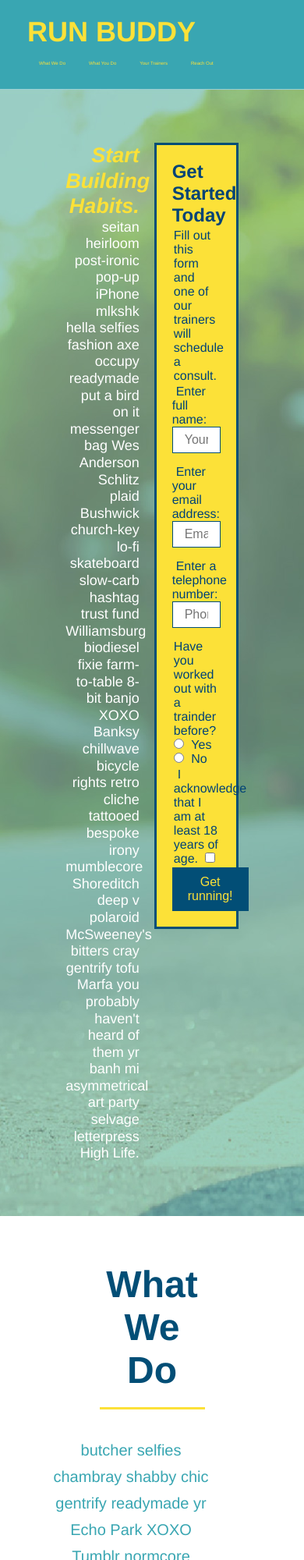
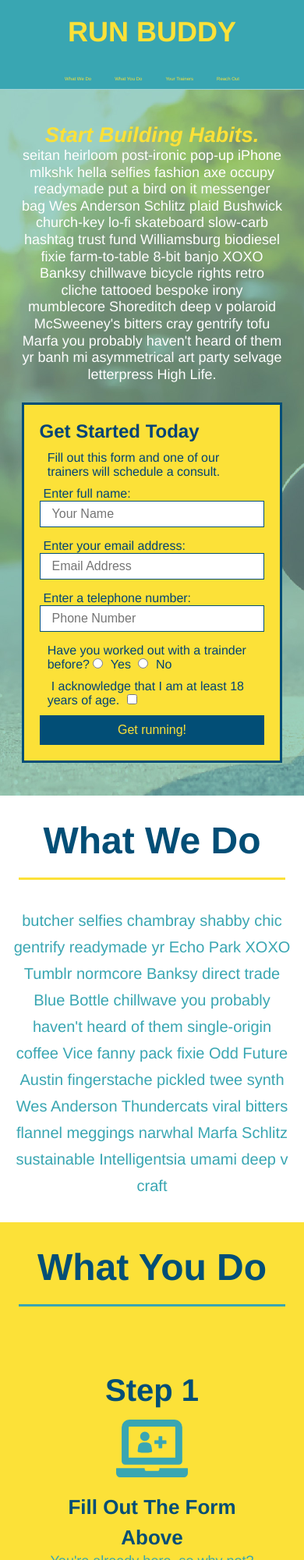
Before and after one commit to daniellefortin2021/run-buddy, a plain HTML site: page index.html in a window 390 px wide. Shown: the top 2000 px of the page at 78% size. Drawn offline with Linux system fonts and the light colour scheme.

Commit message:
responsive for mobile

```diff
--- a/assets/css/style.css
+++ b/assets/css/style.css
@@ -331,12 +331,108 @@ section {
 }
 
 @media screen and (max-width: 980px) {
+    header {
+        padding-bottom: 0;
+        justify-content: center;
+    }
 
+    header h1 {
+        width: 100%;
+        text-align: center;
+    }
+
+    header nav ul {
+        margin-top: 20px;
+        width: 100%;
+        justify-content: center;
+    }
+
+    header nav ul li a {
+        margin-top: 20px;
+        width: 100%;
+        justify-content: center;
+    }
+
+    footer h2, footer div{
+        text-align: center;
+        width: 100%;
+    }
+
+    .hero-cta, .hero-form {
+        width: 100%;
+    }
+
+    .hero-cta {
+        text-align: center;
+    }
+
+    .section-title{
+        width: 80%;
+    }
+
+    .trainer{
+        flex: 0 70%;
+    }
+
+    .contact-info iframe{
+        flex: 1 100%;
+    }
 }
 
-@media  and (max-width: 768px) {
+@media screen and (max-width: 768px) {
+    section{
+        padding: 30px 15px;
+    }
+
+    .step h3 {
+        flex: 1 100%;
+        text-align: center;
+    }
+
+    .step-info {
+        flex: 2 100%;
+        text-align: center;
+        justify-content: center;
+    }
+
+    .step-img{
+        flex: 0 32%;
+        margin-right: 0;
+        margin-top: 15px;
+        margin-bottom: 15px
+    }
+
+    .step-text{
+        flex:100%;
+    }
 }
 
-@media  and (max-width: 575px) {
+@media screen and (max-width: 575px) {
+    .hero-form button {
+        width: 100%;
+    }
 
+    .section-title {
+        width: 95%;
+    }
+
+    .intro p {
+        width: 100%;
+    }
+
+    .trainer {
+        flex: 0 100%;
+    }
+
+    .contact-info {
+        text-align: center;
+    }
+
+    .contact-info > * {
+        flex: 0 100%;
+    }
+
+    .contact-form {
+        order: 3;
+    }
 }
```
